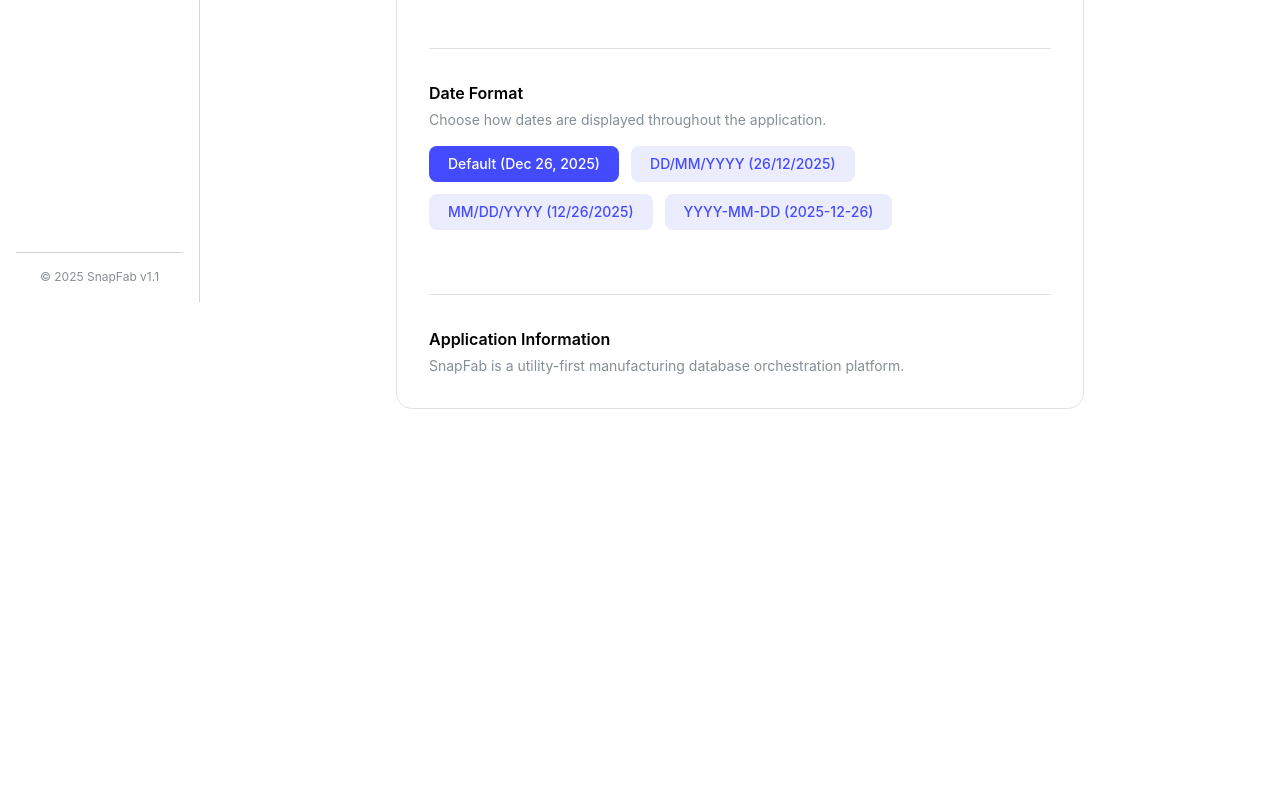
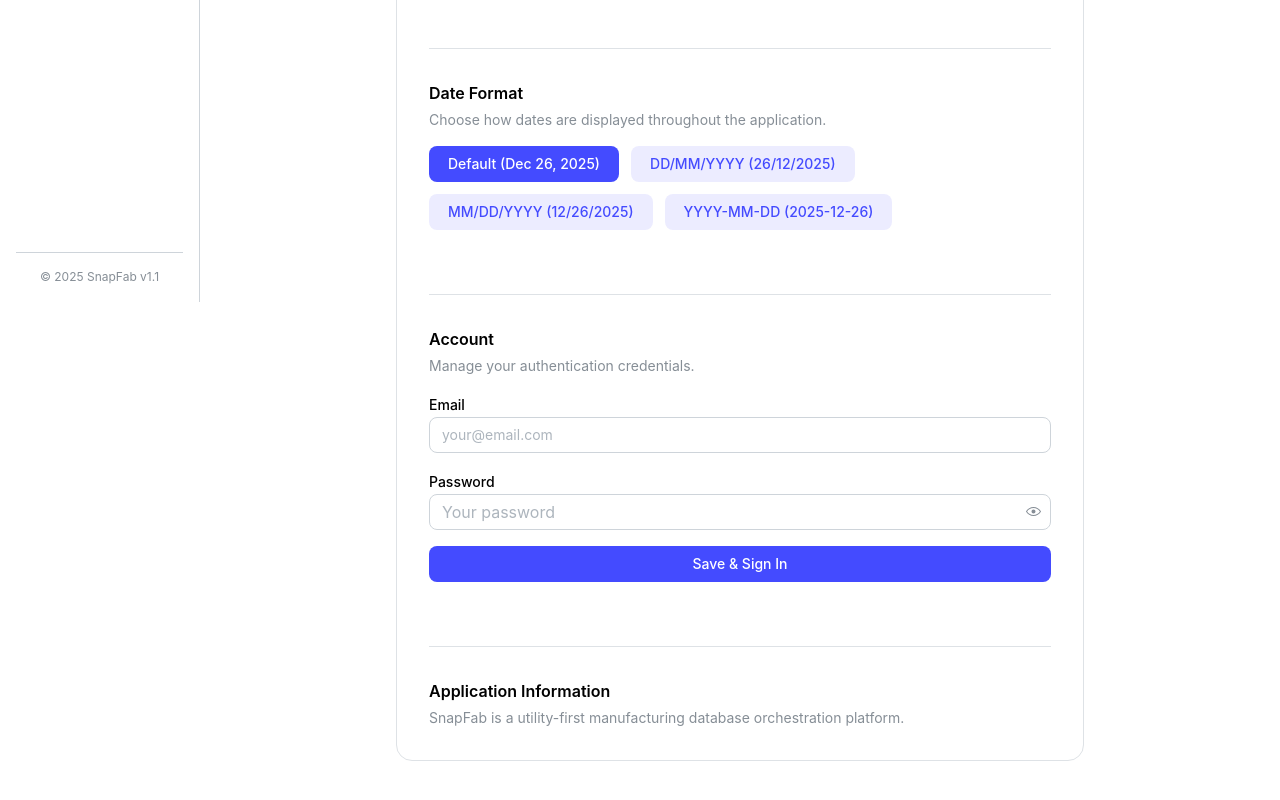
Before and after one commit to chris-snapops/snapfab, a Next.js app: page /settings in a window 1280 px wide. Shown: the part 498-1298 px from the top of the page. Before the commit the page ends 971 px from the top, so only its background shows below. Built offline with nearby package versions, Linux system fonts and the light colour scheme; no server answers.

Commit message:
added login creds to settings

```diff
--- a/src/pages/_app.tsx
+++ b/src/pages/_app.tsx
@@ -7,31 +7,63 @@ import { getTheme, defaultPrimaryColor } from "../styles/theme";
 import { supabase } from "../../supabaseClient";
 
 export default function App({ Component, pageProps }: AppProps) {
+  // Always initialize with default to avoid hydration mismatch
   const [primaryColor, setPrimaryColor] = useState(defaultPrimaryColor);
   const [dateValueFormat, setDateValueFormat] = useState("MMM D, YYYY");
+  const [email, setEmail] = useState("");
+  const [password, setPassword] = useState("");
+  const [mounted, setMounted] = useState(false);
 
+  // Load from localStorage immediately after mount
   useEffect(() => {
+    setMounted(true);
+
     const savedColor = localStorage.getItem("snapfab-primary-color");
     if (savedColor) {
       setPrimaryColor(savedColor);
     }
+
     const savedDateFormat = localStorage.getItem("snapfab-date-format");
     if (savedDateFormat) {
       setDateValueFormat(savedDateFormat);
     }
 
+    const savedEmail = localStorage.getItem("snapfab-email");
+    if (savedEmail) {
+      setEmail(savedEmail);
+    }
+
+    const savedPassword = localStorage.getItem("snapfab-password");
+    if (savedPassword) {
+      setPassword(savedPassword);
+    }
+  }, []);
+
+  // Sign in when credentials are available
+  useEffect(() => {
+    if (!email || !password) return;
+
     const signInUser = async () => {
        const { data: { session } } = await supabase.auth.getSession();
        if (!session) {
          await supabase.auth.signInWithPassword({
-            email: 'chris@snapops.ca',
-            password: 'ni26FKT7GgzL6JEJYpAM',
+            email,
+            password,
          });
        }
     };
     signInUser();
+  }, [email, password]);
 
-  }, []);
+
+
+  const login = async (e: string, p: string) => {
+    await supabase.auth.signOut();
+    return await supabase.auth.signInWithPassword({
+      email: e,
+      password: p,
+    });
+  };
 
   const theme = getTheme(primaryColor, dateValueFormat);
 
@@ -43,6 +75,11 @@ export default function App({ Component, pageProps }: AppProps) {
         primaryColor={primaryColor}
         dateValueFormat={dateValueFormat}
         setDateValueFormat={setDateValueFormat}
+        email={email}
+        setEmail={setEmail}
+        password={password}
+        setPassword={setPassword}
+        login={login}
       />
     </MantineProvider>
   );
--- a/src/pages/_document.tsx
+++ b/src/pages/_document.tsx
@@ -7,6 +7,18 @@ export default function Document() {
       <Head>
         <link rel="icon" href="/favicon.svg" type="image/svg+xml" />
         <ColorSchemeScript defaultColorScheme="light" />
+        <script
+          dangerouslySetInnerHTML={{
+            __html: `
+              try {
+                var savedColor = localStorage.getItem('snapfab-primary-color');
+                if (savedColor) {
+                  document.documentElement.setAttribute('data-primary-color', savedColor);
+                }
+              } catch (e) {}
+            `,
+          }}
+        />
       </Head>
       <body className="antialiased">
         <Main />
--- a/src/pages/settings.tsx
+++ b/src/pages/settings.tsx
@@ -1,6 +1,6 @@
 import { useState, useEffect } from "react";
 import Layout from "../components/Layout";
-import { Title, Text, Box, Group, Button, Divider, useMantineColorScheme, Card, Container, ColorSwatch, useMantineTheme, CheckIcon, Center, Stack } from "@mantine/core";
+import { Title, Text, Box, Group, Button, Divider, useMantineColorScheme, Card, Container, ColorSwatch, useMantineTheme, CheckIcon, Center, Stack, TextInput, PasswordInput } from "@mantine/core";
 import { Sun, Moon } from "lucide-react";
 
 interface SettingsProps {
@@ -8,6 +8,11 @@ interface SettingsProps {
   setPrimaryColor: (color: string) => void;
   dateValueFormat: string;
   setDateValueFormat: (format: string) => void;
+  email: string;
+  setEmail: (email: string) => void;
+  password: string;
+  setPassword: (password: string) => void;
+  login: (email: string, password: string) => Promise<any>;
 }
 
 const THEME_COLORS = [
@@ -25,14 +30,23 @@ const DATE_FORMATS = [
   { label: "YYYY-MM-DD (2025-12-26)", value: "YYYY-MM-DD" },
 ];
 
-export default function Settings({ primaryColor, setPrimaryColor, dateValueFormat, setDateValueFormat }: SettingsProps) {
+export default function Settings({ primaryColor, setPrimaryColor, dateValueFormat, setDateValueFormat, email, setEmail, password, setPassword, login }: SettingsProps) {
   const { colorScheme, toggleColorScheme } = useMantineColorScheme();
   const theme = useMantineTheme();
   const [mounted, setMounted] = useState(false);
 
+  const [localEmail, setLocalEmail] = useState(email);
+  const [localPassword, setLocalPassword] = useState(password);
+
   useEffect(() => {
     setMounted(true);
   }, []);
+
+  // Sync prop changes to local state (e.g. initial load)
+  useEffect(() => {
+     setLocalEmail(email);
+     setLocalPassword(password);
+  }, [email, password]);
 
   const handleColorChange = (color: string) => {
     setPrimaryColor(color);
@@ -42,6 +56,23 @@ export default function Settings({ primaryColor, setPrimaryColor, dateValueForma
   const handleDateFormatChange = (format: string) => {
     setDateValueFormat(format);
     localStorage.setItem("snapfab-date-format", format);
+  };
+
+  const handleSaveCredentials = async () => {
+    setEmail(localEmail);
+    setPassword(localPassword);
+
+    // Refresh auth
+    const { error } = await login(localEmail, localPassword);
+
+    if (error) {
+       console.error("Login failed:", error.message);
+       alert(`Login failed: ${error.message}`);
+    } else {
+       localStorage.setItem("snapfab-email", localEmail);
+       localStorage.setItem("snapfab-password", localPassword);
+       alert("Credentials saved and logged in successfully!");
+    }
   };
 
   return (
@@ -122,6 +153,32 @@ export default function Settings({ primaryColor, setPrimaryColor, dateValueForma
 
           <Divider my="xl" />
 
+          <Box mb="xl">
+            <Text fw={600} mb={4}>Account</Text>
+            <Text size="sm" c="dimmed" mb="md">
+              Manage your authentication credentials.
+            </Text>
+            <Stack>
+              <TextInput
+                label="Email"
+                placeholder="your@email.com"
+                value={localEmail}
+                onChange={(e) => setLocalEmail(e.currentTarget.value)}
+              />
+              <PasswordInput
+                label="Password"
+                placeholder="Your password"
+                value={localPassword}
+                onChange={(e) => setLocalPassword(e.currentTarget.value)}
+              />
+              <Button onClick={handleSaveCredentials} color={primaryColor}>
+                 Save & Sign In
+              </Button>
+            </Stack>
+          </Box>
+
+          <Divider my="xl" />
+
           <Box>
             <Text fw={600} mb={4}>Application Information</Text>
 
```
Also changed, not shown: src/utils/supabaseUtils.ts (+13 -3 lines).
